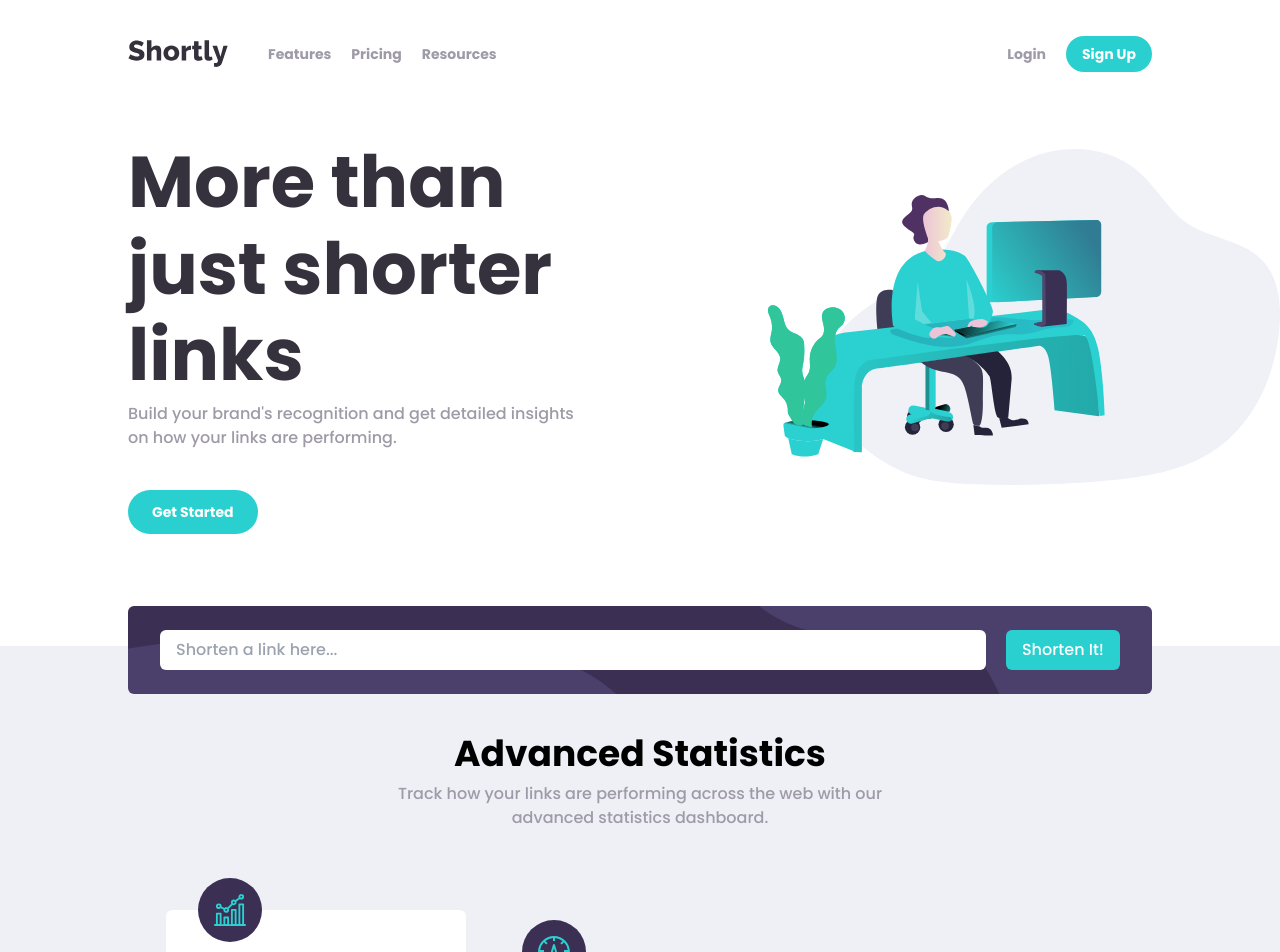
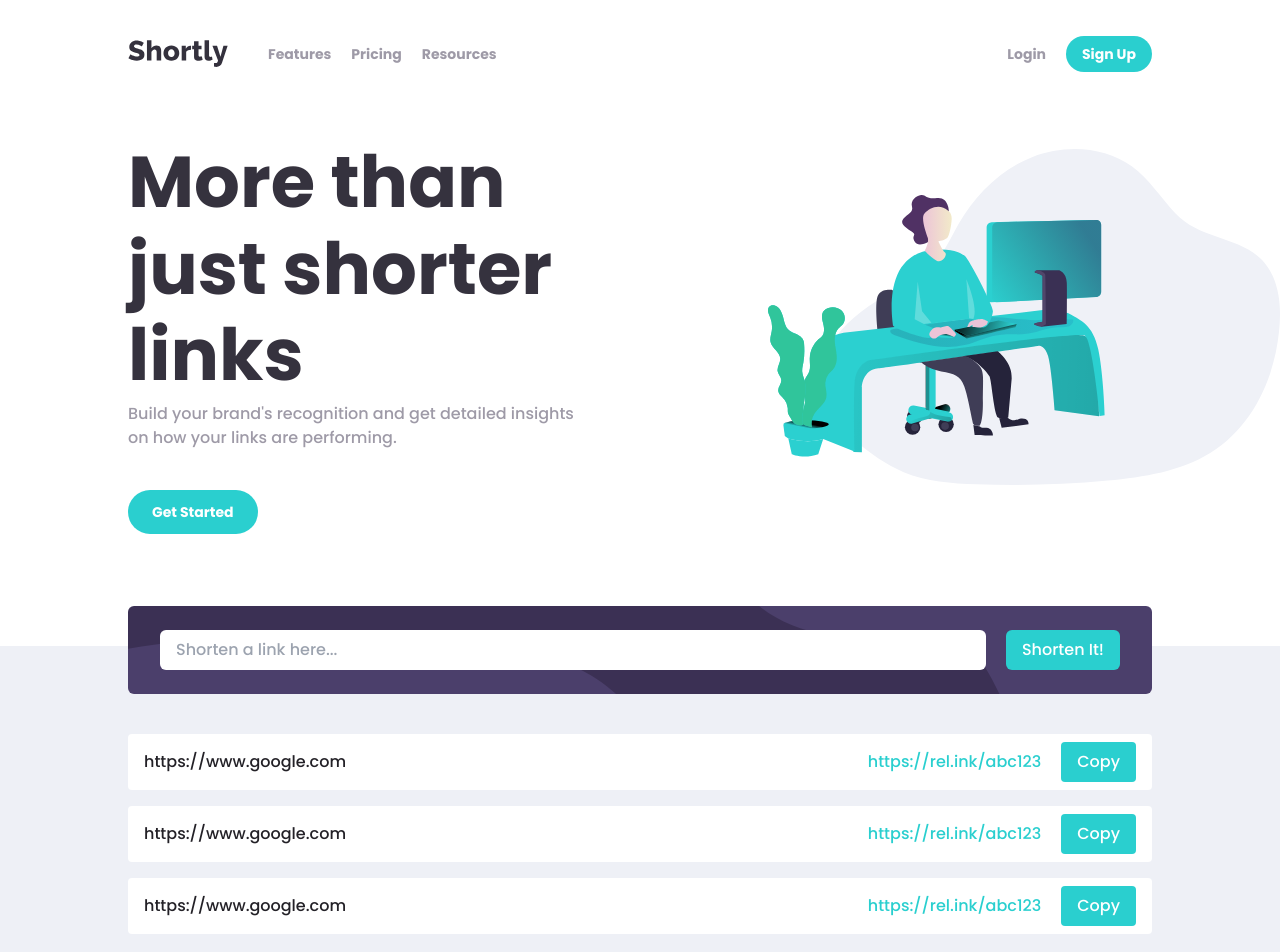
Before and after one commit to coderSuresh/url-shortener, a Next.js app: page / in a window 1280 px wide. Shown: the top 952 px of the page. Built offline with nearby package versions, Linux system fonts and the light colour scheme.

Commit message:
feat: add shorten link section

```diff
--- a/app/globals.css
+++ b/app/globals.css
@@ -20,4 +20,5 @@ body {
     margin: 0 auto;
     font-family: 'Poppins', sans-serif;
     overflow-x: hidden;
+    color: var(--very-dark-violet);
 }
--- a/components/Shorten.tsx
+++ b/components/Shorten.tsx
@@ -1,4 +1,7 @@
 "use client"
+
+import ShortenedLink from "@/components/ShortenLink"
+
 const Shorten = () => {
 
     const handleFormSubmit = (e: React.FormEvent<HTMLFormElement>) => {
@@ -7,6 +10,7 @@ const Shorten = () => {
     }
 
     return (
+        <>
         <div className="shortner_section relative lg:px-32 md:px-16 px-5 md:-top-10 -top-16">
             <div className="shortner_container rounded-md text-center bg-dark-violet bg-no-repeat md:bg-cover bg-contain bg-right-top w-full md:bg-bg-shorten-desktop bg-bg-shorten-mobile px-8 py-6">
                 <form onSubmit={handleFormSubmit} action="#" className="flex flex-wrap gap-x-5 gap-y-3 md:flex-row flex-col">
@@ -16,7 +20,21 @@ const Shorten = () => {
                     </button>
                 </form>
             </div>
-        </div>
+            </div>
+
+            <ShortenedLink
+                originalLink="https://www.google.com"
+                shortenLink="https://rel.ink/abc123"
+            />
+            <ShortenedLink
+                originalLink="https://www.google.com"
+                shortenLink="https://rel.ink/abc123"
+            />
+            <ShortenedLink
+                originalLink="https://www.google.com"
+                shortenLink="https://rel.ink/abc123"
+            />
+        </>
     )
 }
 
--- /dev/null
+++ b/components/ShortenLink.tsx
@@ -0,0 +1,23 @@
+import Link from 'next/link'
+
+type Props = {
+    originalLink: string,
+    shortenLink: string
+}
+
+const ShortenLink = ({ originalLink, shortenLink }: Props) => {
+    return (
+        <div className="shortened_links rounded bg-white mx-5 lg:mx-32 md:mx-16 mb-4">
+            <div className="px-4 py-2 flex md:flex-row flex-col md:flex-wrap gap-5 gap-y-2 md:items-center justify-between">
+                <p className="link break-words flex-grow">
+                    {originalLink}
+                </p>
+                <div className="divider h-[1px] w-full bg-light-gray md:hidden block" />
+                <Link href="#" className="text-primary">{shortenLink}</Link>
+                <button className="rounded bg-primary hover:opacity-60 text-white px-4 py-2">Copy</button>
+            </div>
+        </div>
+    )
+}
+
+export default ShortenLink
```
